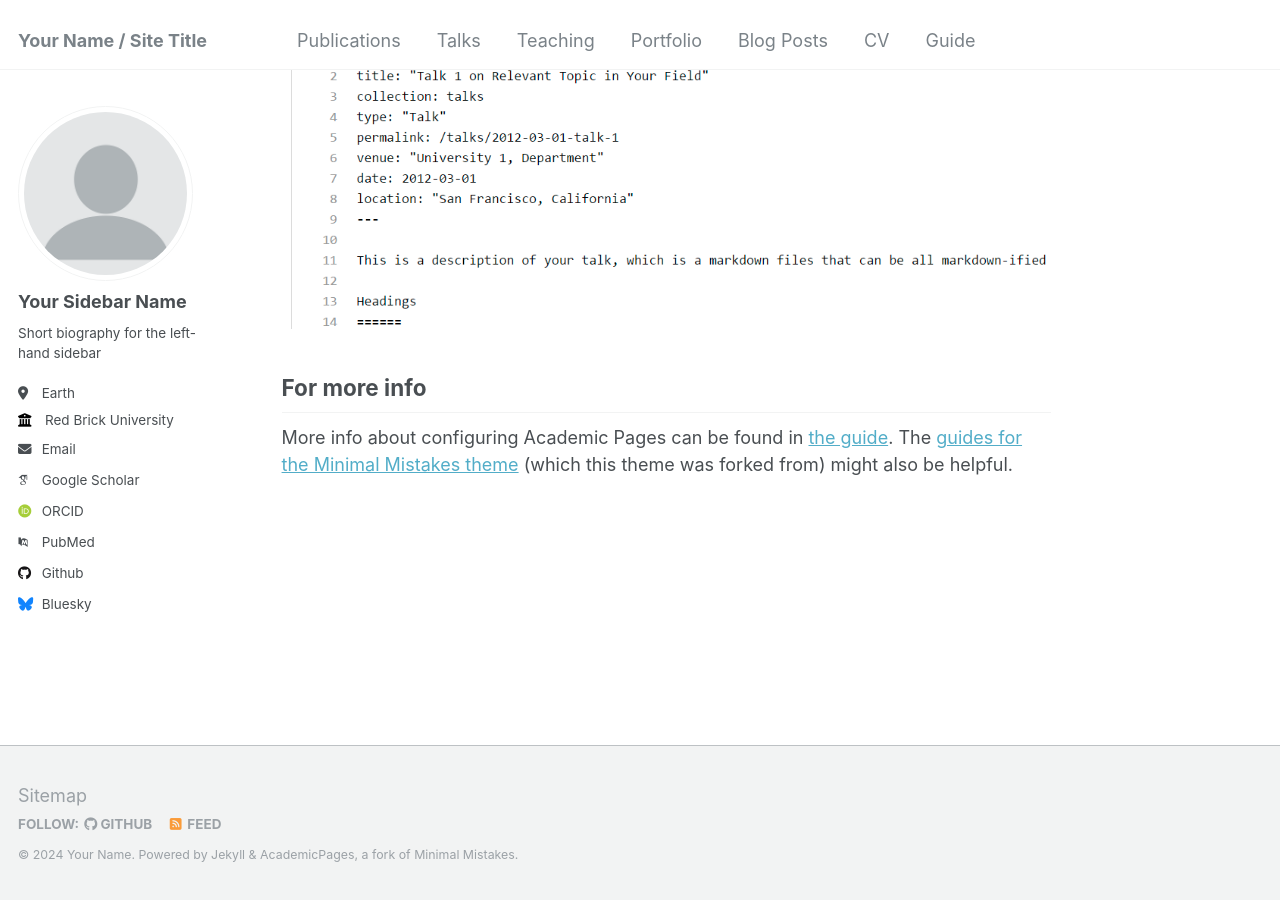
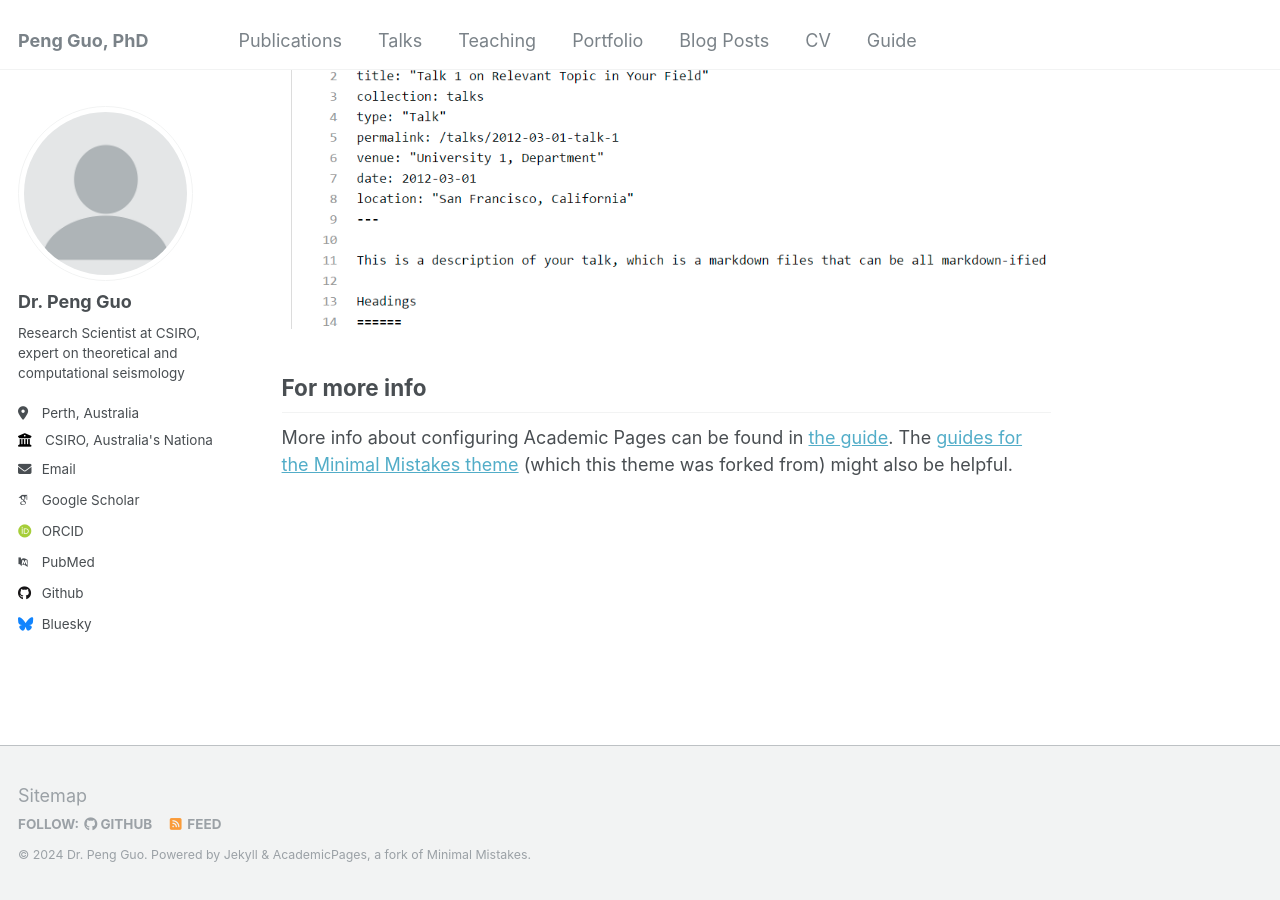
Before and after one commit to pengguo-seismo/peng-guo.github.io, a Jekyll site: the page built from _pages/about.md, in a window 1280 px wide and 900 px high, scrolled down 2660 px. Built offline with Jekyll 4.4.1, drawn with Linux system fonts in a browser that asks for light colours; some web fonts are replaced.

Commit message:
Update _config.yml

```diff
--- a/_config.yml
+++ b/_config.yml
@@ -8,13 +8,13 @@
 
 # Basic Site Settings
 locale                   : "en-US"
-title                    : "Your Name / Site Title"
+title                    : "Peng Guo, PhD"
 title_separator          : "-"
-name                     : &name "Your Name"
-description              : &description "personal description"
-url                      : https://academicpages.github.io # the base hostname & protocol for your site e.g. "https://mmistakes.github.io"
+name                     : &name "Dr. Peng Guo"
+description              : &description "Research Scientist at CSIRO"
+url                      : https://peng-guo.github.io # the base hostname & protocol for your site e.g. "https://mmistakes.github.io"
 baseurl                  : "" # the subpath of your site, e.g. "/blog"
-repository               : "academicpages/academicpages.github.io"
+repository               : "peng-guo.github.io"
 
 # Site Author - The following control what appear as part of the author content on the side bar.
 #               If a field is blank the icon and link will not appear, otherwise it will be shown.
@@ -22,13 +22,13 @@ repository               : "academicpages/academicpages.github.io"
 author:
   # Biographic information
   avatar           : "profile.png"
-  name             : "Your Sidebar Name"
+  name             : "Dr. Peng Guo"
   pronouns         : # example: "she/her"
-  bio              : "Short biography for the left-hand sidebar"
-  location         : "Earth"
-  employer         : "Red Brick University"
+  bio              : "Research Scientist at CSIRO, expert on theoretical and computational seismology"
+  location         : "Perth, Australia"
+  employer         : "CSIRO, Australia's National Science Agency"
   uri              : # URL
-  email            : "none@example.org"
+  email            : "pengguo.geos@gmail.com"
 
   # Academic websites
   arxiv            : # URL - Update with the correct link to your profile
```
